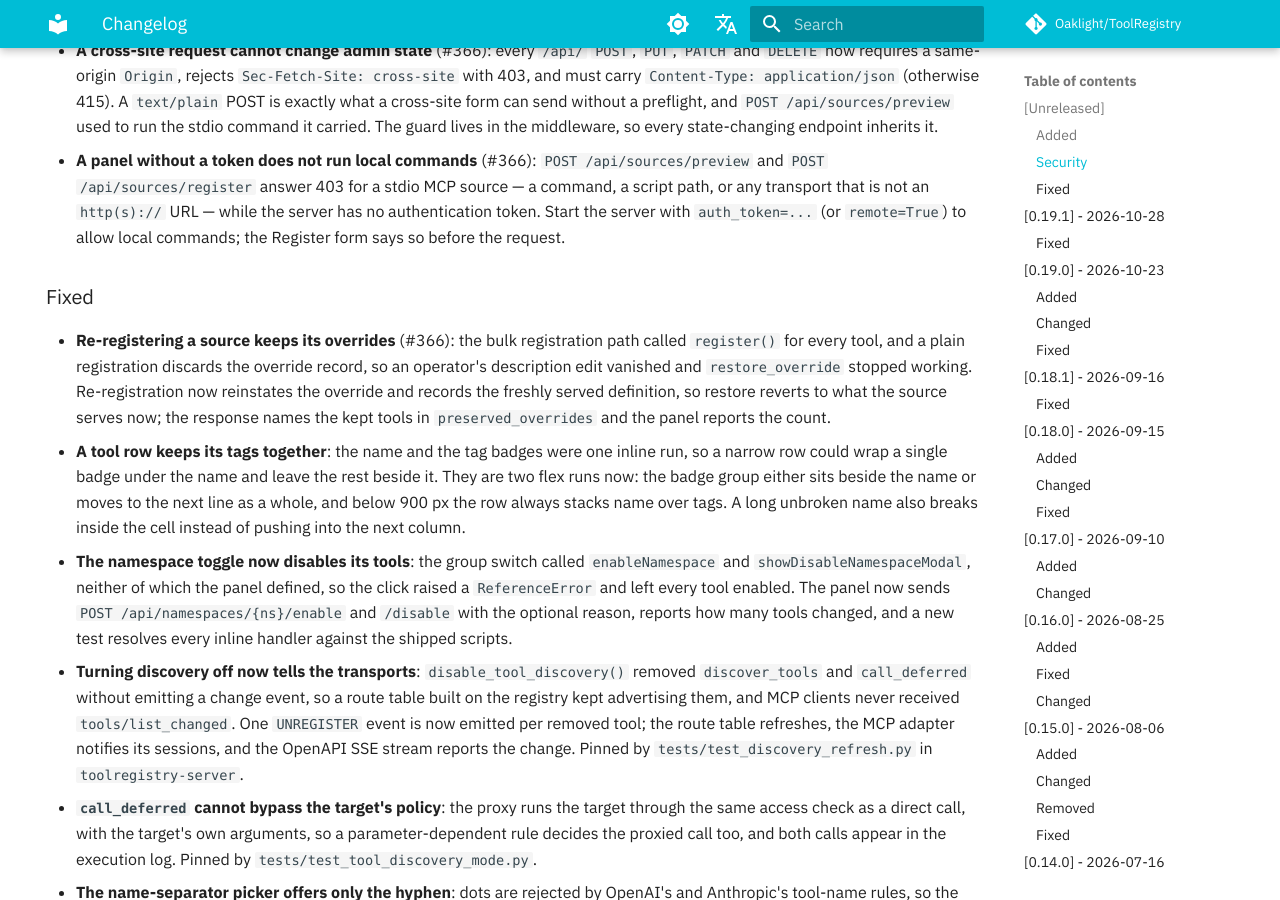
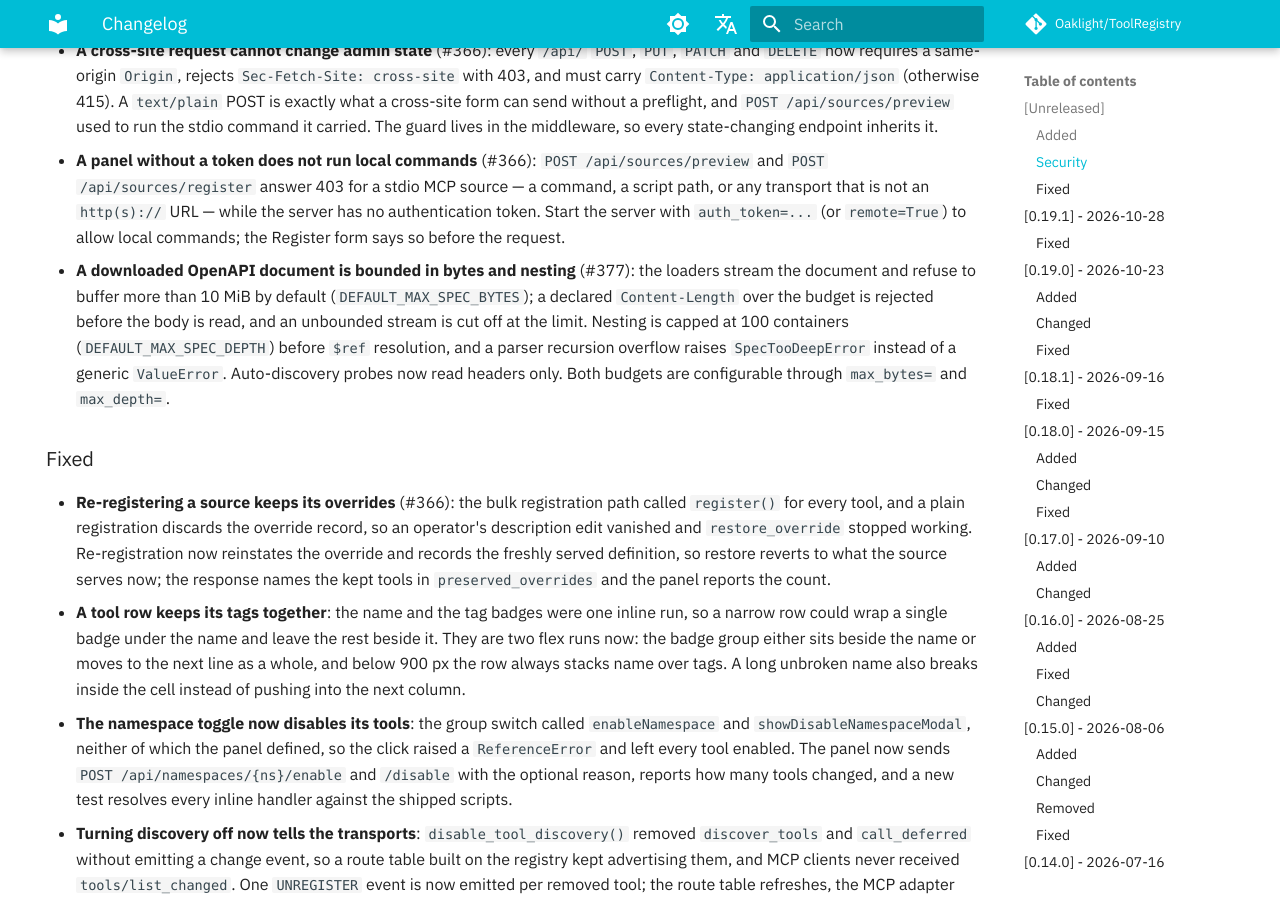
Before and after one commit to Oaklight/ToolRegistry, an MkDocs documentation site: the page built from docs/changelog.md, in a window 1280 px wide and 900 px high, scrolled down 2427 px. Built offline with MkDocs 1.6.1 and Material for MkDocs 9.7.7, drawn with Linux system fonts in a browser that asks for light colours; some web fonts are replaced; comment, search, counter and statistics services are not loaded.

Commit message:
docs(openapi): document the spec size and depth budgets
Refs #377

```diff
--- a/docs/changelog.md
+++ b/docs/changelog.md
@@ -45,6 +45,7 @@ The format is based on [Keep a Changelog](https://keepachangelog.com/en/1.1.0/),
 
 - **A cross-site request cannot change admin state** (#366): every `/api/` `POST`, `PUT`, `PATCH` and `DELETE` now requires a same-origin `Origin`, rejects `Sec-Fetch-Site: cross-site` with 403, and must carry `Content-Type: application/json` (otherwise 415). A `text/plain` POST is exactly what a cross-site form can send without a preflight, and `POST /api/sources/preview` used to run the stdio command it carried. The guard lives in the middleware, so every state-changing endpoint inherits it.
 - **A panel without a token does not run local commands** (#366): `POST /api/sources/preview` and `POST /api/sources/register` answer 403 for a stdio MCP source — a command, a script path, or any transport that is not an `http(s)://` URL — while the server has no authentication token. Start the server with `auth_token=...` (or `remote=True`) to allow local commands; the Register form says so before the request.
+- **A downloaded OpenAPI document is bounded in bytes and nesting** (#377): the loaders stream the document and refuse to buffer more than 10 MiB by default (`DEFAULT_MAX_SPEC_BYTES`); a declared `Content-Length` over the budget is rejected before the body is read, and an unbounded stream is cut off at the limit. Nesting is capped at 100 containers (`DEFAULT_MAX_SPEC_DEPTH`) before `$ref` resolution, and a parser recursion overflow raises `SpecTooDeepError` instead of a generic `ValueError`. Auto-discovery probes now read headers only. Both budgets are configurable through `max_bytes=` and `max_depth=`.
 
 ### Fixed
 
```
Also changed, not shown: docs/usage/integrations/openapi.md (+1 -0 lines).
